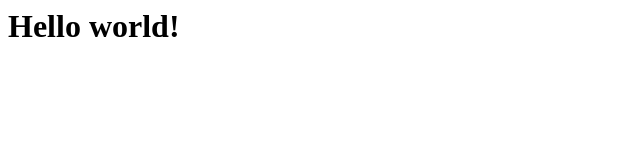
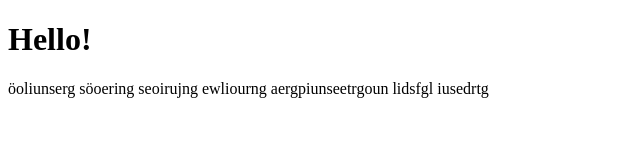
Before and after one commit to Olagus84/project1-VC, a plain HTML site: page index.html in a window 1280 px wide. Shown: the whole page, without its empty margins (0-640 px from the left). Drawn offline with Linux system fonts and the light colour scheme.

Commit message:
added base elements
removed bad data from the file and added base structure.

```diff
--- a/index.html
+++ b/index.html
@@ -1 +1,13 @@
-<h1> Hello world!</h1>
+<!DOCTYPE html>
+<html lang="en">
+<head>
+    <meta charset="UTF-8">
+    <meta http-equiv="X-UA-Compatible" content="IE=edge">
+    <meta name="viewport" content="width=device-width, initial-scale=1.0">
+    <title>CV Ted Bundy</title>
+</head>
+<body>
+    <h1>Hello!</h1>
+    <p>öoliunserg söoering seoirujng ewliourng aergpiunseetrgoun lidsfgl iusedrtg</p>
+</body>
+</html>
```
